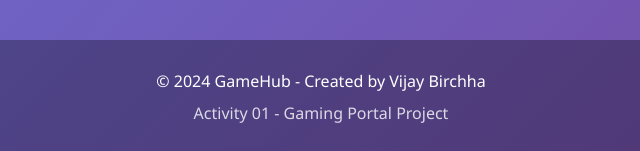
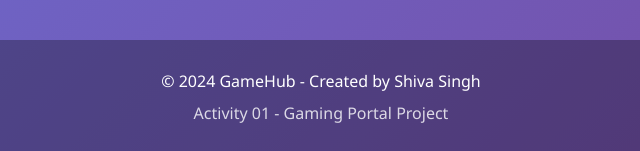
Before and after one commit to Shivasingh15/Gaming-portal, a plain HTML site: page index.html in a window 1280 px wide. Shown: the part 992-1143 px from the top of the page, 319-959 px from the left. Drawn offline with Linux system fonts and the light colour scheme.

Commit message:
Update index.html

```diff
--- a/index.html
+++ b/index.html
@@ -231,7 +231,7 @@
     </section>
 
     <footer id="about">
-        <p>&copy; 2024 GameHub - Created by Vijay Birchha</p>
+        <p>&copy; 2024 GameHub - Created by Shiva Singh</p>
         <p style="margin-top: 10px; opacity: 0.8;">Activity 01 - Gaming Portal Project</p>
     </footer>
 </body>
```
